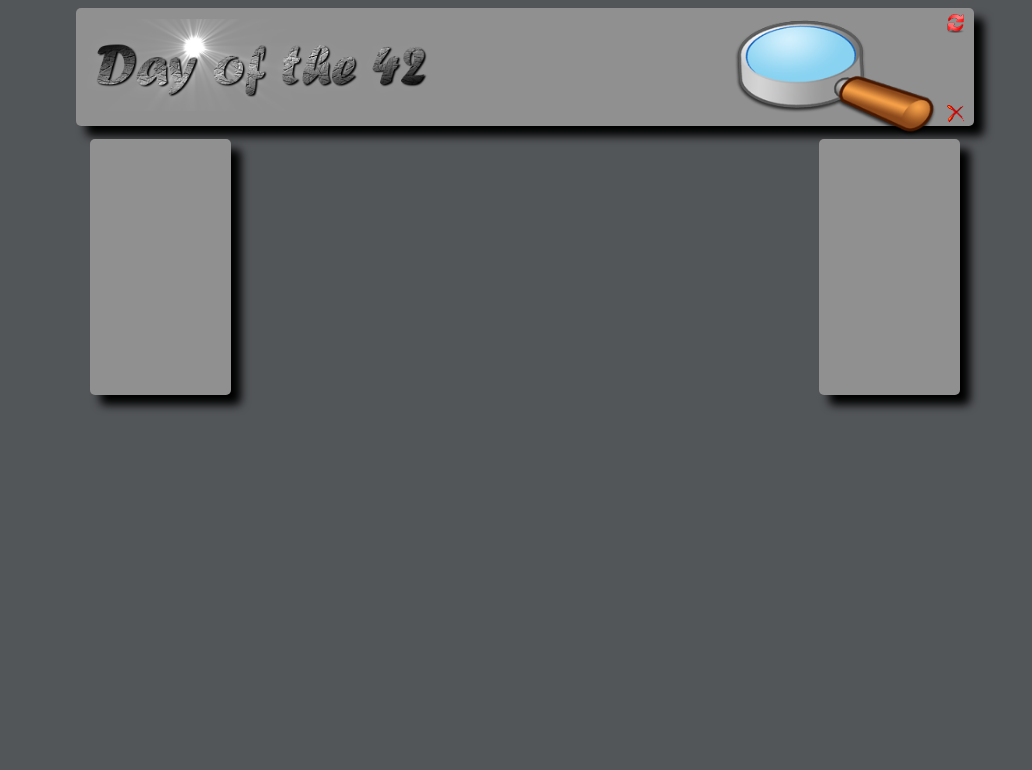
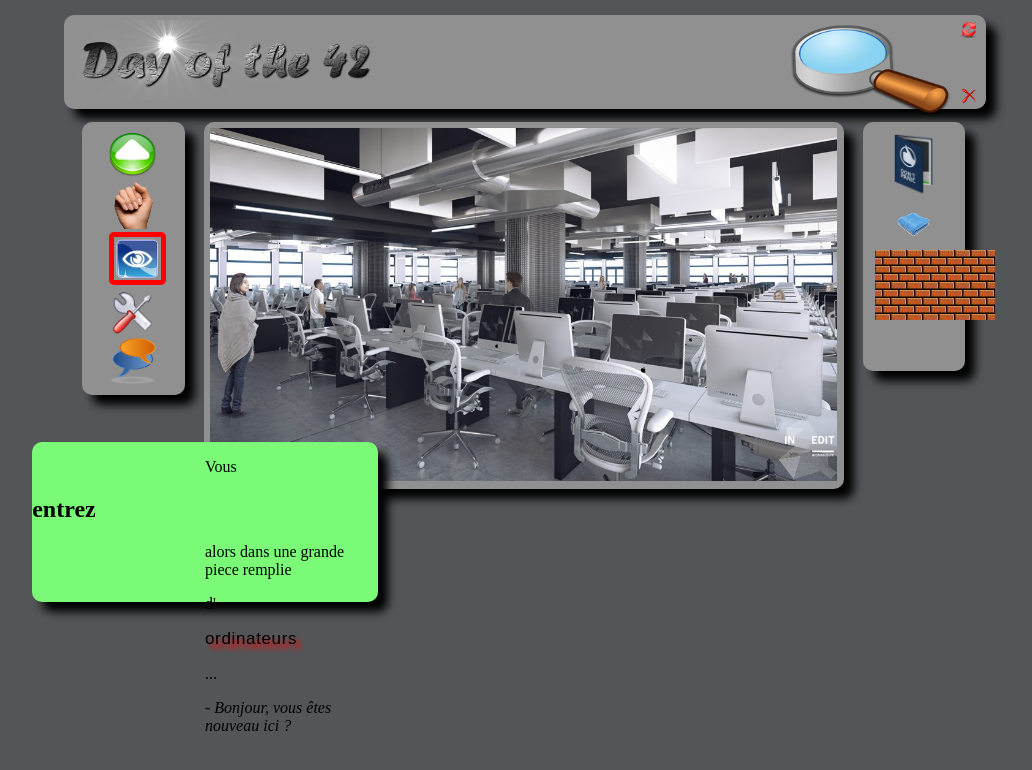
Before and after one commit to ovdink/php, a PHP site: page /doft.html in a window 1280 px wide. Shown: the top 770 px of the page, without its empty margins (123-1155 px from the left). Run offline with PHP 8.4, Linux system fonts and the light colour scheme.

Commit message:
Внесены правки, дополнена таблица на 80%, почти завершен сайт

```diff
--- a/ex02/doft.css
+++ b/ex02/doft.css
@@ -7,25 +7,27 @@ body {
     height: 100%;
 }
 
+/* шапка */
 .header {
     background-color: rgb(144, 144, 144);
     height: 80%;
-    width: 70%;
-    border-radius: 5px;
+    width: 72%;
+    border-radius: 10px;
     box-shadow: 10px 10px 10px black;
-    margin: 0 auto;
-    padding: 0.5% 0.1%;
+    margin: 15px auto;
+    padding: 0;
     margin-bottom: 1%;
 }
 .loupe {
     position: absolute;
-    width: 17.5%;
-    margin-left: 21.8%;
+    width: 13.9%;
+    margin-left: 30.8%;
+    margin-top: 0.4%
 }
 .logo {
     border-radius: 5px;
     padding: 0.5%;
-    width: 40%;
+    width: 34%;
 }
 .icons {
     display: inline-block;
@@ -33,36 +35,131 @@ body {
     width: 3%;
 }
 .reload {
-    width: 70%;
+    width: 58%;
+    margin-top: 25%;
+    margin-left: 11%;
 }
 .close {
-    width: 70%;
-    margin-top: 250% ;
+    width: 58%;
+    margin-top: 168%;
+    margin-left: 11%;
 }
 
 /* меню слева */
 .menu {
     background-color: rgb(144, 144, 144);
     height: 100%;
-    width: 11%;
-    border-radius: 5px;
+    width: 8%;
+    border-radius: 10px;
     box-shadow: 10px 10px 10px black;
-    margin-left: 16%;
-    padding: 10% 0%;
+    margin-left: 15.4%;
+    padding: 0.9% 0%;
     display: inline-block;
     float: left;
 }
+.green {
+    width: 46%;
+    margin: -2% 0% 0% 26.5%;
+    float: left;
+}
+.hand{
+    width: 46%;
+    margin: 3% 0% 0% 26.5%;
+    float: left;
+}
+.eye {
+    width: 46%;
+    margin: 3% 0% 0% 26.5%;
+    float: left;
+    border-style: solid;
+    border-radius: 5px;
+    border-color: red;
+    border-width: 5px;
+}
+.settings {
+    width: 46%;
+    margin: 4% 0% 0% 26.5%;
+    float: left;
+}
+.chat {
+    width: 46%;
+    margin: 2% 0% 0% 26.5%;
+    float: left;
+}
 
-/* меню справа */
-.bar {
+/* блок посередине */
+.center {
     background-color: rgb(144, 144, 144);
     height: 100%;
-    width: 11%;
-    border-radius: 5px;
+    width: 50%;
+    border-radius: 10px;
     box-shadow: 10px 10px 10px black;
-   /* margin: 1% 73%; */
-    padding: 10% 0%;
-    margin-left: 46%;
+    padding: 11.8% 0%;
+    margin-left: 1.5%;
     display: inline-block;
     float: left;
 }
+.photo {
+    width: 98%;
+    margin-top: -22.6%;
+    margin-bottom: -23%;
+    margin-left: 1%;
+}
+
+/* меню справа */
+.sidebar {
+    background-color: rgb(144, 144, 144);
+    height: 100%;
+    width: 8%;
+    border-radius: 10px;
+    box-shadow: 10px 10px 10px black;
+    margin-left: 1.5%;
+    padding: 4% 0%;
+    display: inline-block;
+    float: left;
+
+}
+.book {
+    width: 46%;
+    margin: -40% 0% 0% 26.5%;
+
+}
+.towel {
+    width: 46%;
+    margin: 6% 0% 0% 26.5%;
+}
+.brick {
+    height: 70px; /*проценты*/
+    width: 120px;
+    margin: 4% 0% 0% 11.5%;
+    background-image: url(resources/brick.jpg);
+    background-repeat: repeat;
+}
+
+/* форма */
+.form {
+    width: 27%;
+    height: 20%;
+    border: 0px;
+    color: black;
+    background-color: #7afa77;
+    border-radius: 10px;
+    box-shadow: 10px 10px 10px black;
+    margin-left: 11.5%;
+    margin-top: 25%;
+    position: absolute;
+}
+
+.form p {
+  margin-left: 50%;
+}
+
+
+.redshadow {
+  font-family: sans-serif;
+  letter-spacing: 0.65px;
+  font-size: 17px;
+  text-shadow: 5px 5px 5px red;
+  display: inline;
+  margin-left: 50%;
+}
--- a/ex02/doft.html
+++ b/ex02/doft.html
@@ -10,19 +10,44 @@
         <img class="logo" src="resources/day_of_the_42.png">
         <img class="loupe" src="resources/loupe.png">
         <div class ="icons">
-            <a href="">
+            <a href="https://www.disney.com/">
                 <img class="reload" src="resources/reload.png">
             </a>
-            <a href="">
+            <a href="https://www.relaischateaux.com">
                 <img class="close" src="resources/close.gif">
             </a>
         </div>
     </div>
-        <div class="menu">
+    <div class="menu">
+        <img class="green" src="resources/arrow.png" alt="Advance" title="Advance">
+        <img class="hand" src="resources/main.png" alt="Take" title="Take">
+        <img class="eye" src="resources/oeil.png" alt="Look" title="Look">
+        <img class="settings" src="resources/outil.png" alt="Use" title="Use">
+        <img class="chat" src="resources/chat-icon.png"alt="Speak" title="Speak">
+    </div>
+    <div class="center">
 
-        </div>
-        <div class="bar">
-
-        </div>
+        <img class="photo" src="resources/cluster.jpg" usemap="#cluster">
+        <map name="cluster">
+        <area shape="poly"
+        coords=""
+        href="http://www.ikea.com" alt="Купи этот Мак!" title="Купи это удобнейшее кресло!">
+        <area shape="poly"
+        coords=""
+    href="http://www.apple.com" alt="Купи этот Мак!" title="Купи этот Мак!">
+    </map>
+    </div>
+    <div class="sidebar">
+        <img class="book" src="resources/book.png">
+        <img class="towel" src="resources/towel.png">
+        <div class="brick"></div>
+    </div>
+    <div class="form">
+            <div class="text">
+              <p>Vous </p><h2>entrez</h2><p> alors dans une grande piece remplie</p>
+              <p>d'</p><div class="redshadow">ordinateurs</div><p>...</p>
+              <p><i> - Bonjour, vous êtes nouveau ici ?</i></p>
+            </div>
+    </div>
 </body>
 </html>
```
Also changed, not shown: ex01/mendeleiev.html (+23 -2 lines).
